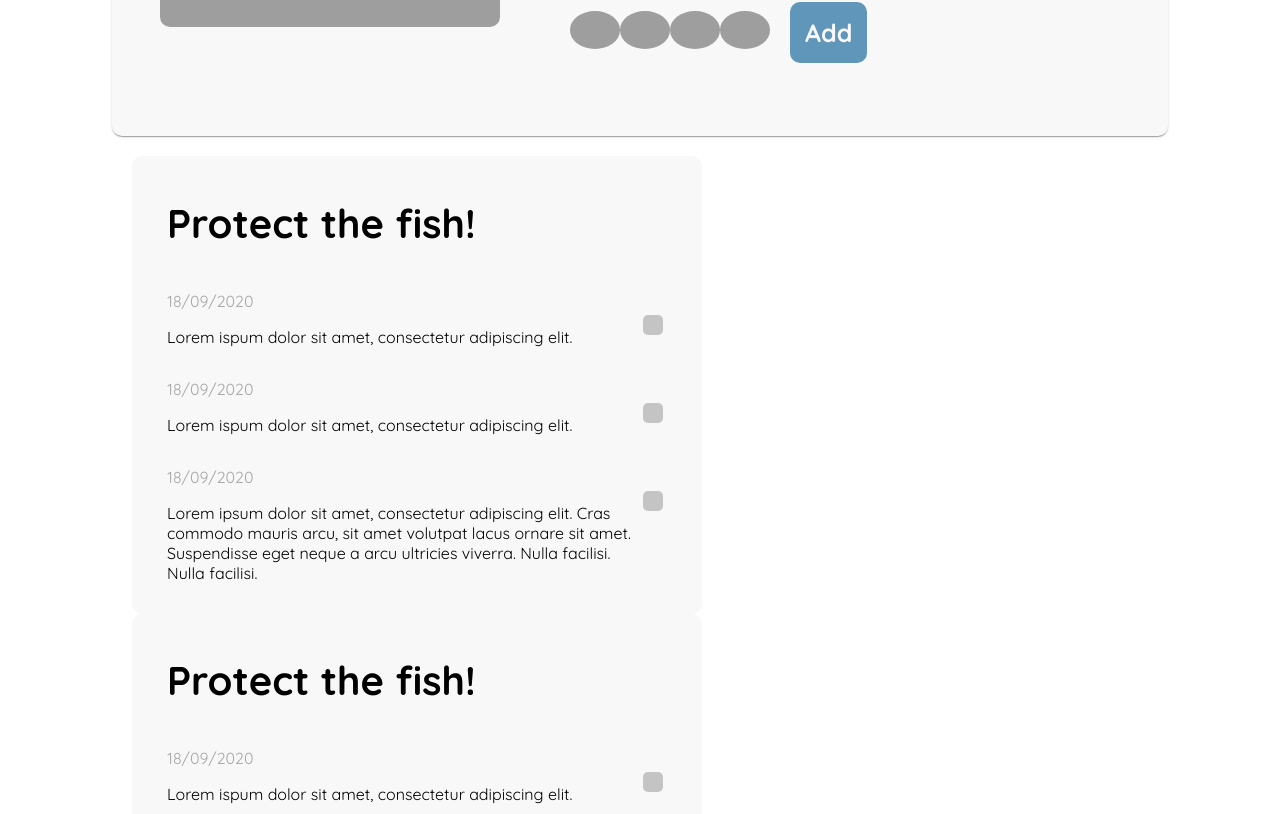
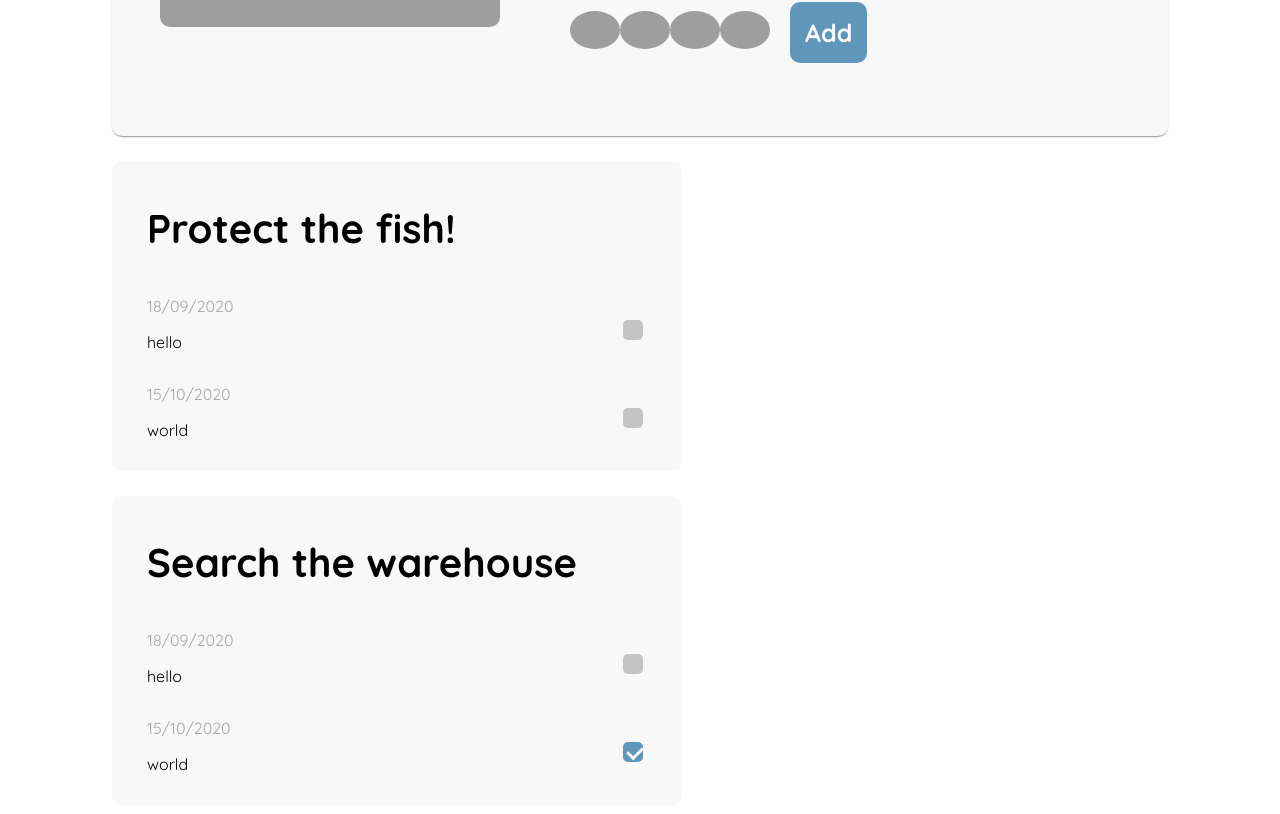
Before and after one commit to hungthezorba/projecter-front-end, a React (Create React App) app: page /project in a window 1280 px wide. Shown: the part 486-1300 px from the top of the page. Built offline with nearby package versions, Linux system fonts and the light colour scheme; grey boxes are pictures that could not be loaded.

Commit message:
Added dummy state

```diff
--- a/src/navigation/NavigationBar.css
+++ b/src/navigation/NavigationBar.css
@@ -35,7 +35,6 @@
         flex-direction: column;
         justify-content: center;
         height: 100%;
-        width: 80%;
     }
     .flexbox-left {
         flex-direction: column;
--- a/src/page/ProjectPage.js
+++ b/src/page/ProjectPage.js
@@ -2,18 +2,50 @@ import React from 'react'
 import ProjectCard from '../projectManage/ProjectCard'
 import styled from 'styled-components'
 import Note from '../projectManage/Note'
+
 const ProjectManageWrapper = styled.div`
     padding: 5em 7em 5em 7em;
 `
 
-const ProjectPage = () => (
-    <ProjectManageWrapper>
-        <ProjectCard/>
-        <div style={{height: 'auto', width: '80vw', padding: '20px', position: 'relative'}}>
-            <Note/>
-            <Note/>
-        </div>
-    </ProjectManageWrapper>
-)
+export default class ProjectPage extends React.Component {
+    constructor() {
+        super()
+        this.state = {
+            notes: [
+                {
+                    id: '1',
+                    title: 'Protect the fish!',
+                    items: [
+                        { id: '1', content: 'hello', date: '18/09/2020', done: false },
+                        { id: '2', content: 'world', date: '15/10/2020', done: false }
+                    ],
+                    x: '0',
+                    y: '0'
+                },
+                {
+                    id: '2',
+                    title: 'Search the warehouse',
+                    items: [
+                        { id: '3', content: 'hello', date: '18/09/2020', done: false },
+                        { id: '4', content: 'world', date: '15/10/2020', done: true }
+                    ],
+                    x: '0',
+                    y: '0'
+                }
+            ]
+        }
+    }
 
-export default ProjectPage
+    render() {
+        return (
+            <ProjectManageWrapper>
+                <ProjectCard />
+                <div style={{ height: 'auto', width: '100%', margin: '25px auto', position: 'relative' }}>
+                    {this.state.notes.map(note => (
+                        <Note data={note} />
+                    ))}
+                </div>
+            </ProjectManageWrapper>
+        )
+    }
+}
--- a/src/projectManage/Note.js
+++ b/src/projectManage/Note.js
@@ -4,73 +4,36 @@ import Draggable from 'react-draggable'
 
 export default class Note extends React.Component {
 
-    state = {
-        activeDrags: 0,
-        deltaPosition: {
-            x: 0, y:0
-        },
-    }
-
-    onStart = () => {
-        this.setState({activeDrags: ++this.state.activeDrags})
+    constructor(props) {
+        super(props)
     }
 
     render() {
         return (
             <Draggable bounds="parent">
-                <div style={{ fontFamily: 'Quicksand', maxWidth: '500px', backgroundColor: '#F8F8F8', padding: '15px 35px 15px 35px', borderRadius: '10px' }}>
+                <div style={{marginTop: '25px', fontFamily: 'Quicksand', maxWidth: '500px', backgroundColor: '#F8F8F8', padding: '15px 35px 15px 35px', borderRadius: '10px' }}>
                     <div>
-                        <h1 style={{ fontSize: '2.5em' }}>Protect the fish!</h1>
+                        <h1 style={{ fontSize: '2.5em' }}>{this.props.data.title}</h1>
                     </div>
                     <div style={{ display: 'flex', flexDirection: 'column' }}>
+                        {this.props.data.items.map(item => (
                             <div style={{ display: 'flex', position: 'relative' }}>
+                                <div style={{ maxWidth: '30em' }}>
                                     <div>
-                                <div>
-                                    <p style={{ color: '#A6A6A6' }}>18/09/2020</p>
+                                        <p style={{ color: '#A6A6A6' }}>{item.date}</p>
                                     </div>
                                     <div>
-                                    <p>Lorem ispum dolor sit amet, consectetur adipiscing elit.</p>
+                                        <p>{item.content}</p>
                                     </div>
                                 </div>
                                 <div class="check-box-custom" style={{ position: 'absolute', right: '0', top: '30px' }}>
-                                <label class="check-label" for="task-1">
-                                    <input type="checkbox" id="task-1" />
+                                    <label class="check-label" for={"task-" + item.id}>
+                                        <input type="checkbox" id={"task-" + item.id} defaultChecked={item.done} />
                                         <span class="checkmark"></span>
                                     </label>
                                 </div>
                             </div>
-                        <div style={{ display: 'flex', position: 'relative' }}>
-                            <div>
-                                <div>
-                                    <p style={{ color: '#A6A6A6' }}>18/09/2020</p>
-                                </div>
-                                <div>
-                                    <p>Lorem ispum dolor sit amet, consectetur adipiscing elit.</p>
-                                </div>
-                            </div>
-                            <div class="check-box-custom" style={{ position: 'absolute', right: '0', top: '30px' }}>
-                                <label class="check-label" for="task-1">
-                                    <input type="checkbox" id="task-1" />
-                                    <span class="checkmark"></span>
-                                </label>
-                            </div>
-                        </div>
-                        <div style={{ display: 'flex', position: 'relative' }}>
-                            <div style={{ maxWidth: '30em' }}>
-                                <div>
-                                    <p style={{ color: '#A6A6A6' }}>18/09/2020</p>
-                                </div>
-                                <div>
-                                    <p>Lorem ipsum dolor sit amet, consectetur adipiscing elit. Cras commodo mauris arcu, sit amet volutpat lacus ornare sit amet. Suspendisse eget neque a arcu ultricies viverra. Nulla facilisi. Nulla facilisi.</p>
-                                </div>
-                            </div>
-                            <div class="check-box-custom" style={{ position: 'absolute', right: '0', top: '30px' }}>
-                                <label class="check-label" for="task-1">
-                                    <input type="checkbox" id="task-1" />
-                                    <span class="checkmark"></span>
-                                </label>
-                            </div>
-                        </div>
+                        ))}
                     </div>
                 </div>
             </Draggable>
```
Lines whose indentation alone changed are shown as unchanged.
